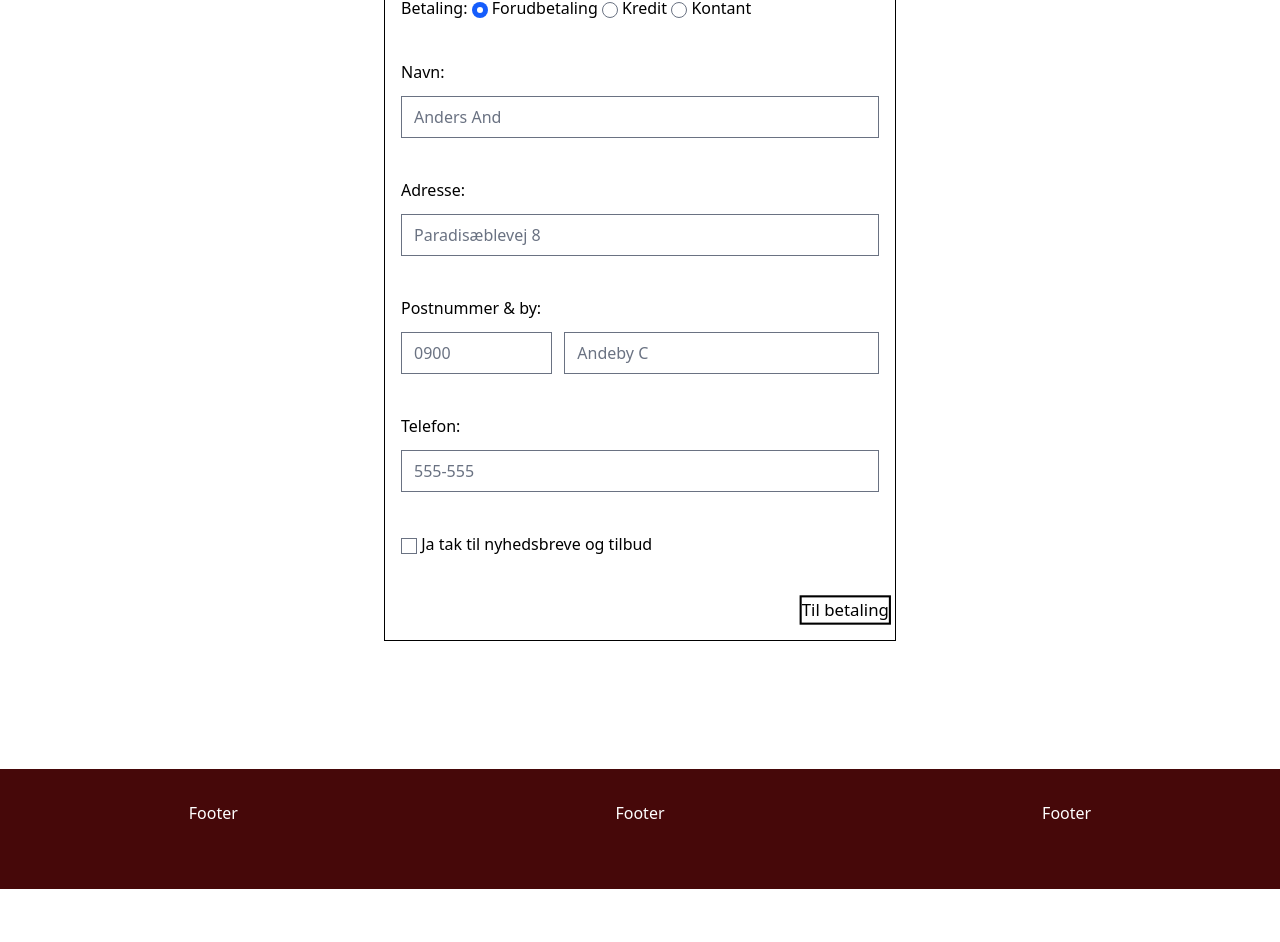
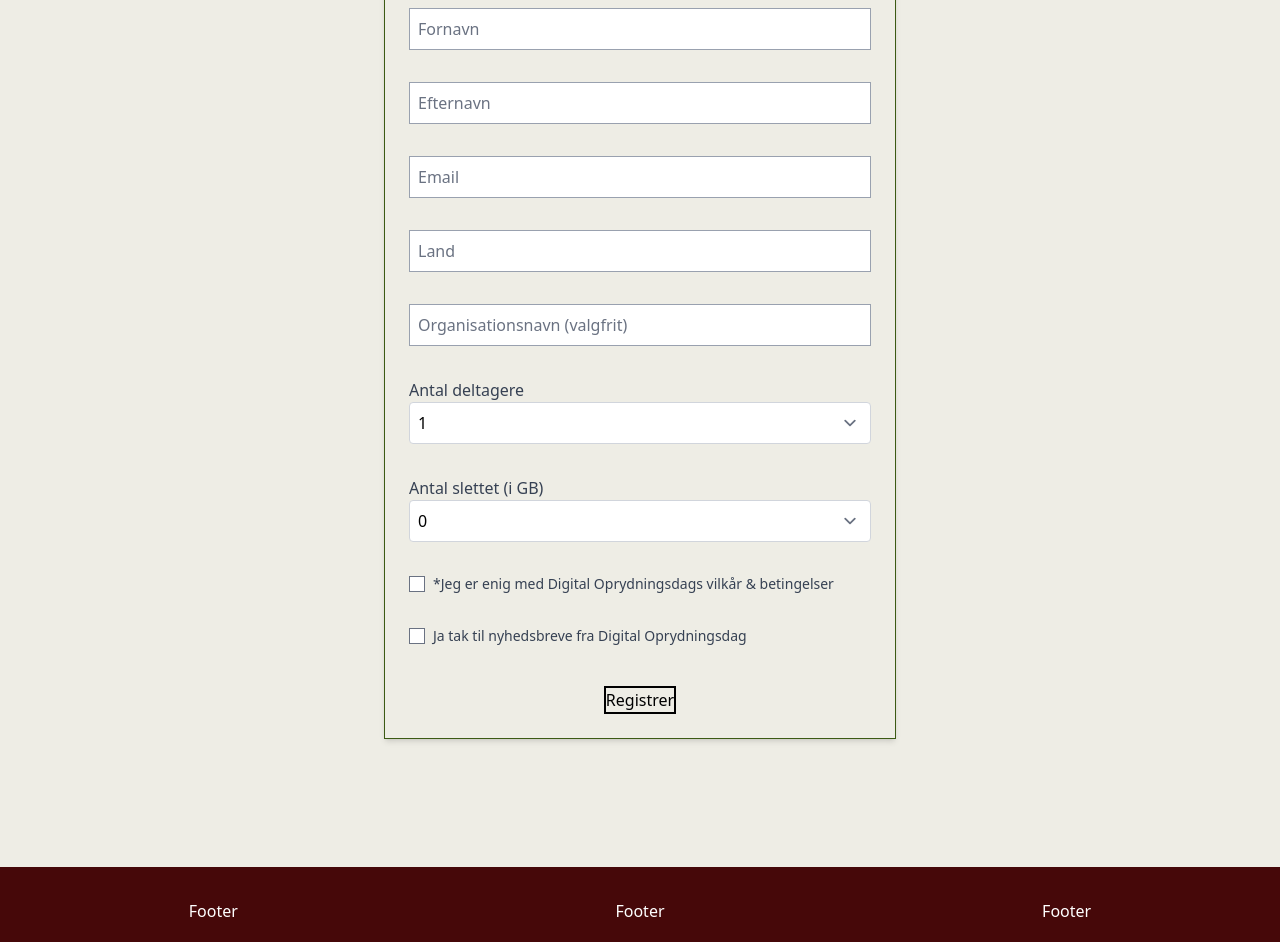
Before and after one commit to Josephine0202/digital_oprydningsdag2, an Astro site: page /formular in a window 1280 px wide. Shown: the part 261-1203 px from the top of the page. Before the commit the page ends 1150 px from the top, so only its background shows below. Built offline with nearby package versions, Linux system fonts and the light colour scheme; Astro itself is replaced by a stand-in of ours.

Commit message:
formular og body baggrundsfarve

```diff
--- a/src/layouts/MainLayout.astro
+++ b/src/layouts/MainLayout.astro
@@ -13,7 +13,7 @@ const { title } = Astro.props;
 		<meta name="generator" content={Astro.generator} />
 		<title>{Astro.props.title}</title>
 	</head>
-	<body>
+	<body class="bg-[#EEEDE5]">
 
 		<header class="">
 			<Header></Header>
--- a/src/pages/formular.astro
+++ b/src/pages/formular.astro
@@ -6,48 +6,51 @@ import Header from '../components/Header.astro';
 ---
 
 <MainLayout>
-    <section id="køb_bogen" class="max-w-lg mx-auto mt-32 mb-32 p-4 border border-black">
-  <h2 class="text-4xl font-bold pb-4">Køb bogen nu!</h2>
-  <form class="space-y-4 grid grid-cols-1 gap-6">
-    <div>
-      <span>Betaling:</span>
-      <input type="radio" id="forud" name="levering" checked="checked">
-      <label for="forud">Forudbetaling</label>
-      <input type="radio" id="kredit" name="levering">
-      <label for="kredit">Kredit</label>
-      <input type="radio" id="kontant" name="levering">
-      <label for="kontant">Kontant</label>
-    </div>
+    <section id="registrering" class="max-w-lg mx-auto mt-32 mb-32 p-6 border border-[#3C5A14] bg-[#EEEDE5] shadow-md">
+        <h2 class="text-lg font-bold text-center text-[#3C5A14] mb-8">REGISTRER DIN DIGITALE OPRYDNING</h2>
 
-    <div class="grid gap-3">
-      <label for="navn">Navn:</label>
-      <input type="text" id="navn" name="navn" placeholder="Anders And">
-    </div>
+        <form class="space-y-8">
+            <div class="grid gap-8">
+                <input type="text" id="fornavn" name="fornavn" placeholder="Fornavn" class="w-full border-b border-gray-400 focus:outline-none p-2">
+                <input type="text" id="efternavn" name="efternavn" placeholder="Efternavn" class="w-full border-b border-gray-400 focus:outline-none p-2">
+                <input type="email" id="email" name="email" placeholder="Email" class="w-full border-b border-gray-400 focus:outline-none p-2">
+                <input type="text" id="land" name="land" placeholder="Land" class="w-full border-b border-gray-400 focus:outline-none p-2">
+                <input type="text" id="organisation" name="organisation" placeholder="Organisationsnavn (valgfrit)" class="w-full border-b border-gray-400 focus:outline-none p-2">
+            </div>
 
-    <div class="grid gap-3">
-      <label for="adresse">Adresse:</label>
-      <input type="text" id="adresse" name="adresse" placeholder="Paradisæblevej 8">
-    </div>
+            <div>
+                <label class="block text-gray-700">Antal deltagere</label>
+                <select class="w-full border border-gray-300 p-2 rounded focus:outline-none">
+                    <option>1</option>
+                    <option>2</option>
+                    <option>3</option>
+                    <option>4</option>
+                </select>
+            </div>
 
-    <div class="grid gap-3 grid-cols-6">
-      <label for="postnummer" class="col-span-6">Postnummer & by:</label>
-      <input type="text" id="postnummer" name="postnummer" class="col-span-2" placeholder="0900">
-      <input type="text" id="bynavn" name="bynavn" disabled class="col-span-4" placeholder="Andeby C">
-    </div>
+            <div>
+                <label class="block text-gray-700">Antal slettet (i GB)</label>
+                <select class="w-full border border-gray-300 p-2 rounded focus:outline-none">
+                    <option>0</option>
+                    <option>1</option>
+                    <option>5</option>
+                    <option>10</option>
+                </select>
+            </div>
 
-    <div class="grid gap-3">
-      <label for="telefon">Telefon:</label>
-      <input type="tel" id="telefon" name="telefon" placeholder="555-555">
-    </div>
+            <div class="flex items-center gap-2">
+                <input type="checkbox" id="terms" class="w-4 h-4">
+                <label for="terms" class="text-sm text-gray-700">*Jeg er enig med Digital Oprydningsdags vilkår & betingelser</label>
+            </div>
 
-    <div>
-      <input type="checkbox" id="nyhedsbrev" name="nyhedsbrev">
-      <label for="nyhedsbrev">Ja tak til nyhedsbreve og tilbud</label>
-    </div>
+            <div class="flex items-center gap-2">
+                <input type="checkbox" id="newsletter" class="w-4 h-4">
+                <label for="newsletter" class="text-sm text-gray-700">Ja tak til nyhedsbreve fra Digital Oprydningsdag</label>
+            </div>
 
-    <div class="flex justify-end animate-pulse">
-      <Button variant="primary" size="small">Til betaling</Button>
-    </div>
-  </form>
-</section>
+            <div class="mt-10 flex justify-center">
+                <Button variant="primary" size="medium" class="bg-[#3C5A14] text-white py-5 px-6 rounded-lg hover:bg-green-900 transition">Registrer</Button>
+            </div>
+        </form>
+    </section>
 </MainLayout>
```
